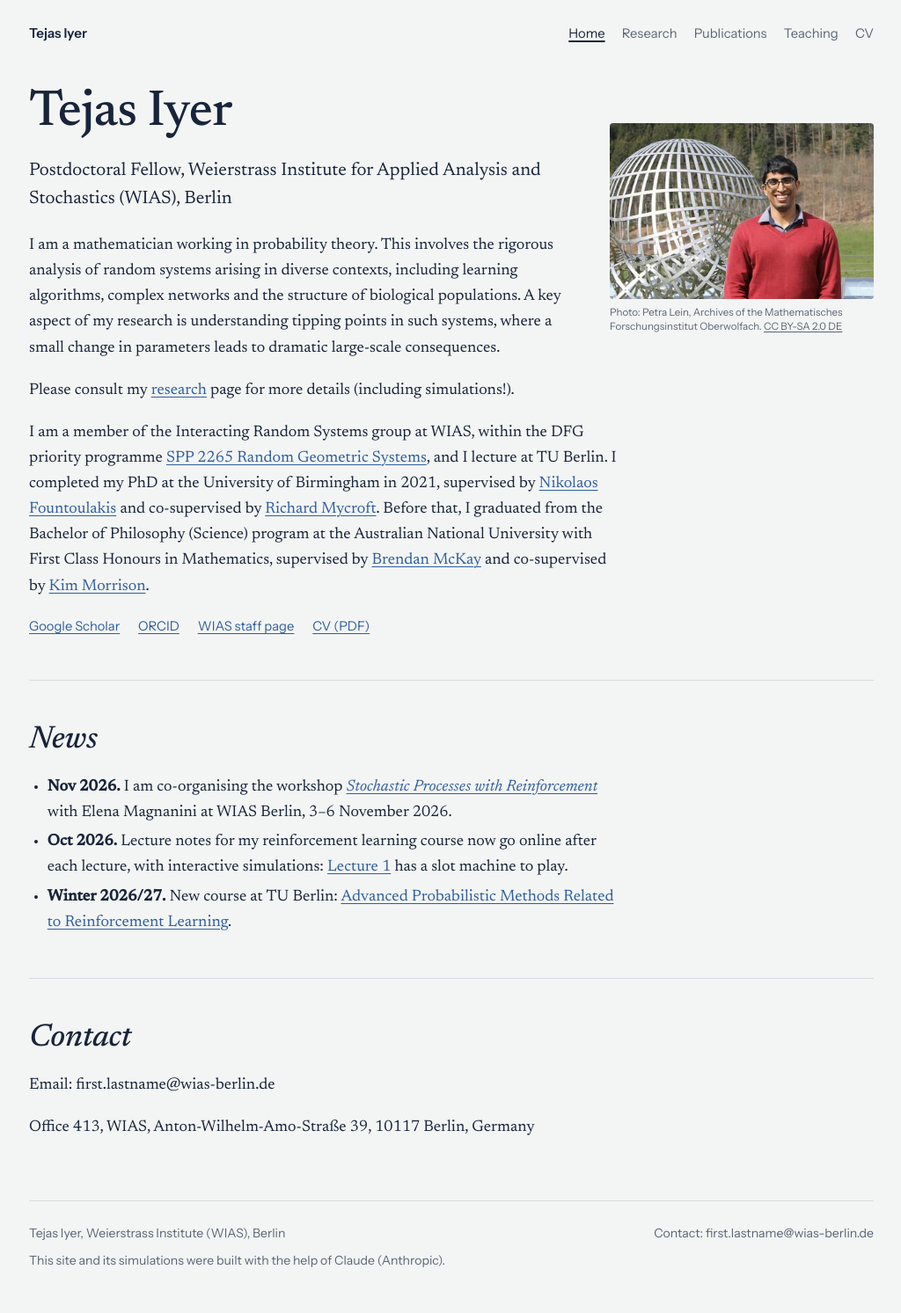
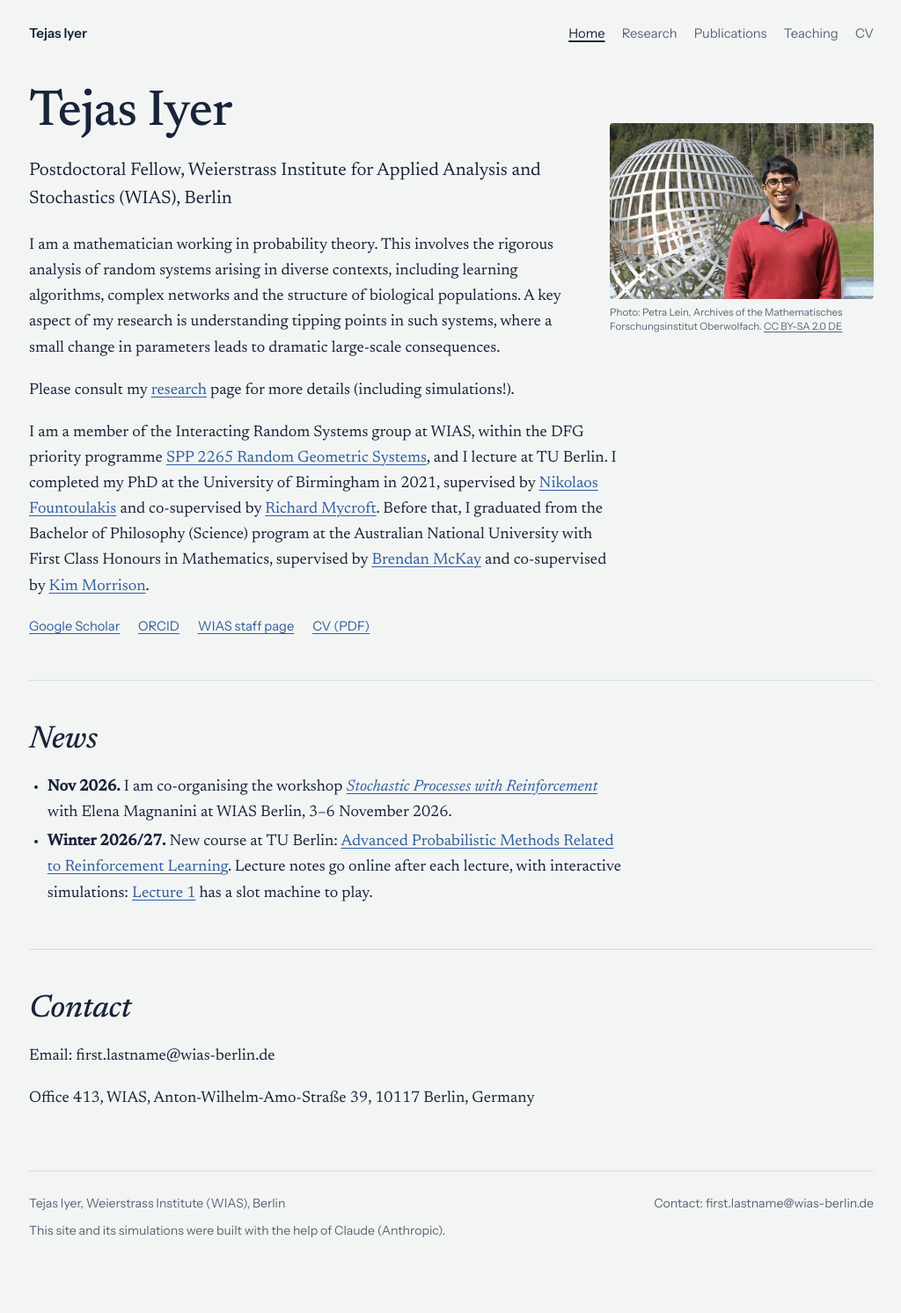
Before and after one commit to iyertejas/iyertejas.github.io, a Jekyll site: the page built from index.md, in a window 1280 px wide. Shown: the whole page at 88% size, without its empty margins (127-1151 px from the left). Built offline with Jekyll 4.4.1, drawn with Linux system fonts in a browser that asks for light colours; after the commit the page ends 1459 px from its top, so only the background shows below that.

Commit message:
Home: merge the lecture notes news into the course item

```diff
--- a/index.md
+++ b/index.md
@@ -21,8 +21,7 @@ I am a member of the Interacting Random Systems group at WIAS, within the DFG pr
 ## News
 
 - **Nov 2026.** I am co-organising the workshop [*Stochastic Processes with Reinforcement*](https://www.wias-berlin.de/workshops/SPR26/) with Elena Magnanini at WIAS Berlin, 3–6 November 2026.
-- **Oct 2026.** Lecture notes for my reinforcement learning course now go online after each lecture, with interactive simulations: [Lecture 1](course-rl-2026-lecture-1.html) has a slot machine to play.
-- **Winter 2026/27.** New course at TU Berlin: [Advanced Probabilistic Methods Related to Reinforcement Learning](course-rl-2026.html).
+- **Winter 2026/27.** New course at TU Berlin: [Advanced Probabilistic Methods Related to Reinforcement Learning](course-rl-2026.html). Lecture notes go online after each lecture, with interactive simulations: [Lecture 1](course-rl-2026-lecture-1.html) has a slot machine to play.
 
 ## Contact
 
```
